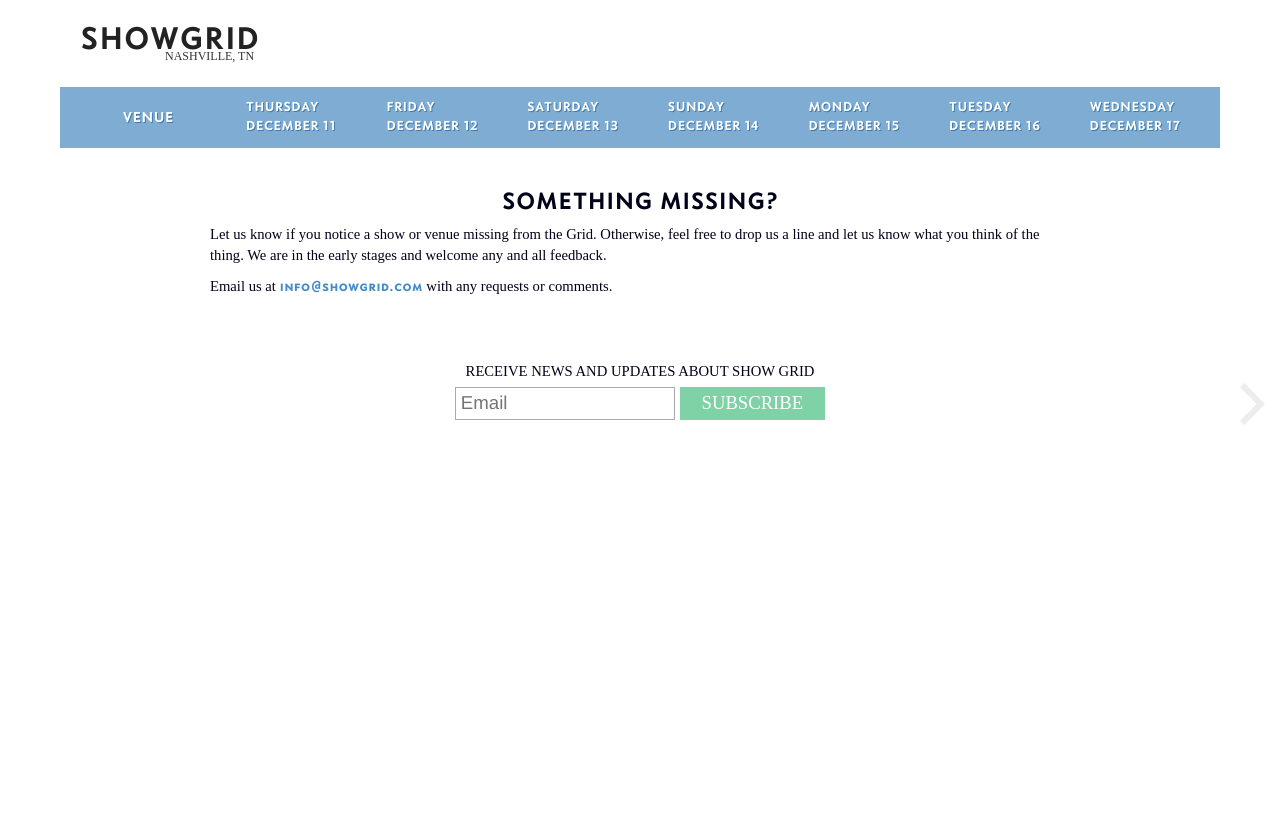
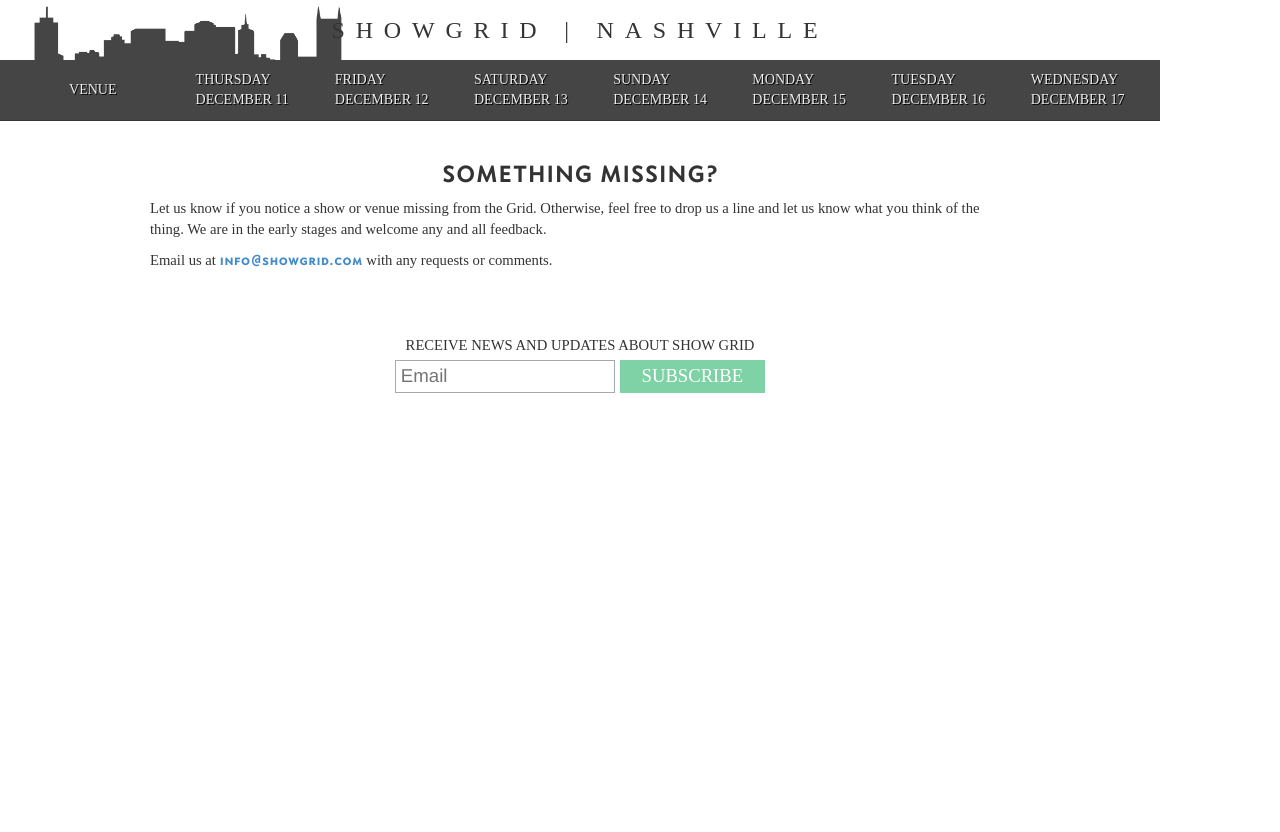
Before and after one commit to dvshnt/showgrid, a Django app: page / in a window 1280 px wide. Before the commit the page ends 425 px from the top, so only its background shows below. Run offline with Django 3.2, Linux system fonts and the light colour scheme; data that the repository does not hold is empty; parts of the project's set-up code (start-up, migrations or seed data) failed here and were passed over; some web fonts are replaced.

Commit message:
Update style.

```diff
--- a/showgrid/static/showgrid/css/style.css
+++ b/showgrid/static/showgrid/css/style.css
@@ -6,83 +6,95 @@
 @-moz-keyframes fadeIn { from { opacity:0; } to { opacity:1; } }
 @keyframes fadeIn { from { opacity:0; } to { opacity:1; } }
 
-* { margin:0; padding:0; -webkit-font-smoothing: antialiased; -moz-osx-font-smoothing: grayscale; }
-body { font-family:"Concourse C6"; font-size:36pt; color:#010119; }
+.sharpen {
+	-webkit-font-smoothing: antialiased;
+	-moz-font-smoothing: antialiased;
+	font-smoothing: antialiased;
+	text-rendering: optimizeLegibility;
+	font-smooth: always;
+	-moz-osx-font-smoothing: grayscale;
+}
+table { width:100%; }
 
-/* Dynamically determine width based on screen size */
-header {  width:1116px; margin:0px auto; vertical-align:top; text-align:center; height:87px; position:relative; }
-header .pic { font-family:"Concourse C6"; position:absolute; padding:14px 0 0 0px; margin:0 0 0 20px;  font-size:24pt; color:#222; cursor:pointer; }
-header .logo { padding:6px 0 0 0; }
-header .loc { position:absolute; top:24px; left:105px; font-size:25%; text-transform:uppercase; padding:14px 0px 6px 0px; margin:12px 0 0 0; font-family:"Concourse C3"; color:#333; cursor:pointer; }
+section { width:100%; display:inline-block; z-index:2; }
 
-section { font-family:"Concourse C3"; }
+table td:first-of-type { width:16%; text-align:center; padding:20px 0; }
+table td:not(:first-of-type) { width:12%; padding:20px 0 20px 0; }
 
-section table { position:relative; width:1116px; margin:0px auto; table-layout:fixed; background:white; }
-section table tr:nth-child(even) { background:#fafafa; }
-section table td:first-of-type { width:15%; font-size:11pt; padding:20px 10px; vertical-align:middle; text-align:center; }
-section table td { width:12%; text-align:left; vertical-align:top; }
-section table td:last-of-type { border-right:0; }
+thead td:not(:first-of-type) { padding:10px 25px 10px 10px; }
 
-section table thead tr { background:#7facd2; }
-section table thead td { font-size:10pt; padding:10px 25px 10px 10px; text-transform:uppercase; font-weight:bold; color:#fff; text-shadow:1px 1px 0px #3d7bae; cursor:default; }
+thead { border-bottom:1px double  #343434; background:#343434; }
+thead tr { position:relative; display:block; background:#454545; }
+thead td { font-family:'Concourse C3'; text-transform:uppercase; color:#ededed; text-shadow:1px 1px 0px black;
+	-webkit-font-smoothing: antialiased;
+	-moz-font-smoothing: antialiased;
+	font-smoothing: antialiased;
+	text-rendering: optimizeLegibility;
+	font-smooth: always;
+	-moz-osx-font-smoothing: grayscale;
+}
 
-section table tbody { display:block; height:535px; overflow:auto; }
-section table tbody td { position:relative; font-size:9pt; padding:0; }
-section table tbody td:not(:first-of-type) { padding:10px 0; }
+tbody { display:block; overflow:auto; height:592px; width:100%; }
+tbody tr:nth-child(odd) {}
+tbody tr:nth-child(even) {background:rgba(0,0,0,0.05);}
 
-section .next { position:absolute; right:0px; top:0px; width:60px; height:100%; background:url("/static/showgrid/img/forward.png"); background-repeat:no-repeat; background-position:20px 0px; background-size:25px; opacity:0.07; transition:.1s all; }
-section .previous { position:absolute; left:0px; top:0px; width:60px; height:100%; background:url("/static/showgrid/img/previous.png"); background-repeat:no-repeat; background-position:15px 0px; background-size:25px; opacity:0.07; transition:.1s all; display:none; }
-section .previous:hover { opacity:.5; cursor:pointer; }
-section .next:hover { opacity:.5; cursor:pointer; }
+tbody td:first-of-type { padding:20px; }
 
-section table tbody td .venue {  }
-section table tbody td .venue .pic { width:70px; height:70px; margin:0px auto; border-radius:50px; }
-section table tbody td .venue .pic.thirdandl { background:url('/static/showgrid/img/venues/thirdandl.jpg'); background-size:90px 90px; background-position:-10px -14px; }
-section table tbody td .venue .pic.twelveporter { background:url('/static/showgrid/img/venues/twelveporter.jpg'); background-size:90px 90px;  background-position:1px -9px; }
-section table tbody td .venue .pic.exitin { background:url('/static/showgrid/img/venues/exitin.jpg'); background-size:100px 100px; background-position:-18px -22px; }
-section table tbody td .venue .pic.marathon { background:url('/static/showgrid/img/venues/marathon.jpg'); background-size:100px 100px; background-position:-18px 0px; }
-section table tbody td .venue .pic.basement { background:url('/static/showgrid/img/venues/basement.jpg'); background-size:80px 80px; background-position:-5px 0px; }
-section table tbody td .venue .pic.rutledge { background:url('/static/showgrid/img/venues/rutledge.jpg'); background-size:70px 70px; background-position:4px 0px; }
-section table tbody td .venue .pic.mercylounge { background:url('/static/showgrid/img/venues/mercylounge.jpg'); background-size:70px 70px; background-position:0px 0px; }
-section table tbody td .venue .pic.highwatt { background:url('/static/showgrid/img/venues/highwatt.jpg'); background-size:70px 70px; background-position:0px 0px; }
-section table tbody td .venue .pic.bluebird { background:url('/static/showgrid/img/venues/bluebird.jpg'); background-size:70px 70px; background-position:0px 0px; }
-section table tbody td .venue .pic.theend { background:url('/static/showgrid/img/venues/theend.jpg'); background-size:70px 70px; background-position:0px -5px; }
-section table tbody td .venue .pic.listeningroomcafe { background:url('/static/showgrid/img/venues/listeningroomcafe.jpg'); background-size:70px 70px; background-position:2px -1px; }
-section table tbody td .venue .pic.hardrockcafe { background:url('/static/showgrid/img/venues/hardrockcafe.jpeg'); background-size:70px 70px; background-position:0px -1px; }
-section table tbody td .venue .pic.douglascorner { background:url('/static/showgrid/img/venues/douglascorner.jpg'); background-size:70px 70px; background-position:0px -1px; }
-section table tbody td .venue .pic.wildhorse { background:url('/static/showgrid/img/venues/wildhorse.jpg'); background-size:70px 70px; background-position:0px -1px; }
-section table tbody td .venue .pic.grandoleopry { background:url('/static/showgrid/img/venues/grandoleopry.jpg'); background-size:70px 70px; background-position:0px -1px; }
-section table tbody td .venue .pic.ryman { background:url('/static/showgrid/img/venues/ryman.jpg'); background-size:70px 70px; background-position:0px -1px; }
-section table tbody td .venue .pic.bridgestone { background:url('/static/showgrid/img/venues/bridgestone.jpg'); background-size:70px 70px; background-position:0px -1px; }
-section table tbody td .venue .pic.belcourttaps { background:url('/static/showgrid/img/venues/belcourttaps.jpeg'); background-size:70px 70px; background-position:0px -1px; }
-section table tbody td .venue .pic.pucketts { background:url('/static/showgrid/img/venues/pucketts.jpg'); background-size:70px 70px; background-position:0px -1px; }
-section table tbody td .venue .pic.loveless { background:url('/static/showgrid/img/venues/loveless.jpg'); background-size:70px 70px; background-position:-6px -1px; }
-section table tbody td .venue .pic.stonefox { background:url('/static/showgrid/img/venues/stonefox.jpg'); background-size:70px 70px; background-position:0px -1px; }
-section table tbody td .venue .pic.zanies { background:url('/static/showgrid/img/venues/zanies.jpg'); background-size:70px 70px; background-position:0px -1px; }
-section table tbody td .venue .pic.stationinn { background:url('/static/showgrid/img/venues/stationinn.jpg'); background-size:70px 70px; background-position:0px -1px; }
+.venue .name { font-family:'Concourse C3'; font-size:12pt; color:#343434; }
+.venue .address { font-family:'Concourse C3'; font-size:8pt; color:#aaa; }
 
-section table tbody td .venue .name { text-align:center; margin:8px 0 4px 0; }
-section table tbody td .venue .name a { color:#010119; }
-section table tbody td .venue .address { text-align:center; font-size:8pt; color:#898989; margin:0 0 4px 0; }
+.show { position:relative; padding:15px 12px; }
+.artist { font-family:'Concourse T7'; color:#5994c5; text-transform:uppercase; font-weight:bold; font-size:11pt; letter-spacing:.1em;  }
+.time { font-family:'Concourse T3'; color:#aaa; font-size:8pt; position:absolute; top:2px; left:5px; }
 
-section table tbody tr { }
-section table tbody td .show { position:relative; padding:20px 8px 25px 8px; background:rgba(109,203,153,0); opacity:0;  /* make things invisible upon start */
-    -webkit-animation:fadeIn ease-in 1;  /* call our keyframe named fadeIn, use animattion ease-in and repeat it only 1 time */
-    -moz-animation:fadeIn ease-in 1;
-    animation:fadeIn ease-in 1;
+.pic { width:70px; height:70px; margin:0px auto; border-radius:50px; }
+.pic.thirdandl { background:url('img/venues/thirdandl.jpg'); background-size:90px 90px; background-position:-10px -14px; }
+.pic.twelveporter { background:url('img/venues/twelveporter.jpg'); background-size:90px 90px;  background-position:1px -9px; }
+.pic.exitin { background:url('img/venues/exitin.jpg'); background-size:100px 100px; background-position:-18px -22px; }
+.pic.marathon { background:url('img/venues/marathon.jpg'); background-size:100px 100px; background-position:-18px 0px; }
+.pic.basement { background:url('img/venues/basement.jpg'); background-size:80px 80px; background-position:-5px 0px; }
+.pic.rutledge { background:url('img/venues/rutledge.jpg'); background-size:70px 70px; background-position:4px 0px; }
+.pic.mercylounge { background:url('img/venues/mercylounge.jpg'); background-size:70px 70px; background-position:0px 0px; }
+.pic.highwatt { background:url('img/venues/highwatt.jpg'); background-size:70px 70px; background-position:0px 0px; }
+.pic.bluebird { background:url('img/venues/bluebird.jpg'); background-size:70px 70px; background-position:0px 0px; }
+.pic.theend { background:url('img/venues/theend.jpg'); background-size:70px 70px; background-position:0px -5px; }
+.pic.listeningroomcafe { background:url('img/venues/listeningroomcafe.jpg'); background-size:70px 70px; background-position:2px -1px; }
+.pic.hardrockcafe { background:url('img/venues/hardrockcafe.jpeg'); background-size:70px 70px; background-position:0px -1px; }
+.pic.douglascorner { background:url('img/venues/douglascorner.jpg'); background-size:70px 70px; background-position:0px -1px; }
+.pic.wildhorse { background:url('img/venues/wildhorse.jpg'); background-size:70px 70px; background-position:0px -1px; }
+.pic.grandoleopry { background:url('img/venues/grandoleopry.jpg'); background-size:70px 70px; background-position:0px -1px; }
+.pic.ryman { background:url('img/venues/ryman.jpg'); background-size:70px 70px; background-position:0px -1px; }
+.pic.bridgestone { background:url('img/venues/bridgestone.jpg'); background-size:70px 70px; background-position:0px -1px; }
+.pic.belcourttaps { background:url('img/venues/belcourttaps.jpeg'); background-size:70px 70px; background-position:0px -1px; }
+.pic.pucketts { background:url('img/venues/pucketts.jpg'); background-size:70px 70px; background-position:0px -1px; }
+.pic.loveless { background:url('img/venues/loveless.jpg'); background-size:70px 70px; background-position:-6px -1px; }
+.pic.stonefox { background:url('img/venues/stonefox.jpg'); background-size:70px 70px; background-position:0px -1px; }
+.pic.zanies { background:url('img/venues/zanies.jpg'); background-size:70px 70px; background-position:0px -1px; }
+.pic.stationinn { background:url('img/venues/stationinn.jpg'); background-size:70px 70px; background-position:0px -1px; }
 
-    -webkit-animation-fill-mode:forwards;  /* this makes sure that after animation is done we remain at the last keyframe value (opacity: 1)*/
-    -moz-animation-fill-mode:forwards;
-    animation-fill-mode:forwards;
+header {
+	width:100%;
+	background-image: url('img/nashville.png');
+	background-size:400px;
+	background-repeat:no-repeat;
+	background-position:-20px 6px;
 
-    -webkit-animation-duration:.3s;
-    -moz-animation-duration:.3s;
-    animation-duration:.3s;}
-section table tbody td .show:not(:first-child) { position:relative; padding:18px 8px 34px 8px; }
-section table tbody td .show .artist { font-size:9.5pt; color:#5994c5; font-weight:bold; text-transform:uppercase; }
-section table tbody td .show .artist:hover { cursor:default; }
-section table tbody td .show .time { position:absolute; top:5px; left:4px; font-size:8pt; color:#999999; cursor:default; }
-section table tbody td .show:not(:first-child) .time { top:1px; left:4px; }
+	padding:13px 0;
+	text-align:center;
+}
+
+.head--title {
+	color:#343434;
+	font-size:18pt;
+
+	letter-spacing:0.45em;
+
+	font-family:'Concourse C7';
+}
+
+.smaller {
+	font-family:'Concourse C3';
+}
 
 div.new-venue { display:none; }
 
--- a/showgrid/templates/index.html
+++ b/showgrid/templates/index.html
@@ -3,6 +3,8 @@
 	<head>
 		{% load staticfiles %}
 		<meta charset='utf-8'/>
+		<meta http-equiv="X-UA-Compatible" content="IE=edge,chrome=1">
+	    <meta name="description" content="Showgrid - Nashville's Local Event Backbone">
 		<meta name="fragment" content="!">
 		<meta name="viewport" content="width=device-width, initial-scale=1, user-scalable=no">
 
@@ -15,16 +17,7 @@
 
 	<body>
 		<header>
-			<div class="logo">
-				<a href="/">
-				<h1 class="pic">
-					SHOWGRID
-				</h1>
-				<h2 class="loc">
-					Nashville, TN
-				</h2>
-				</a>
-			</div>
+			<a href="/"><span class="head--title sharpen">SHOWGRID <span class="smaller">| NASHVILLE</span></span></a>
 		</header>
 
 		<section ng-controller="initGrid">
```
